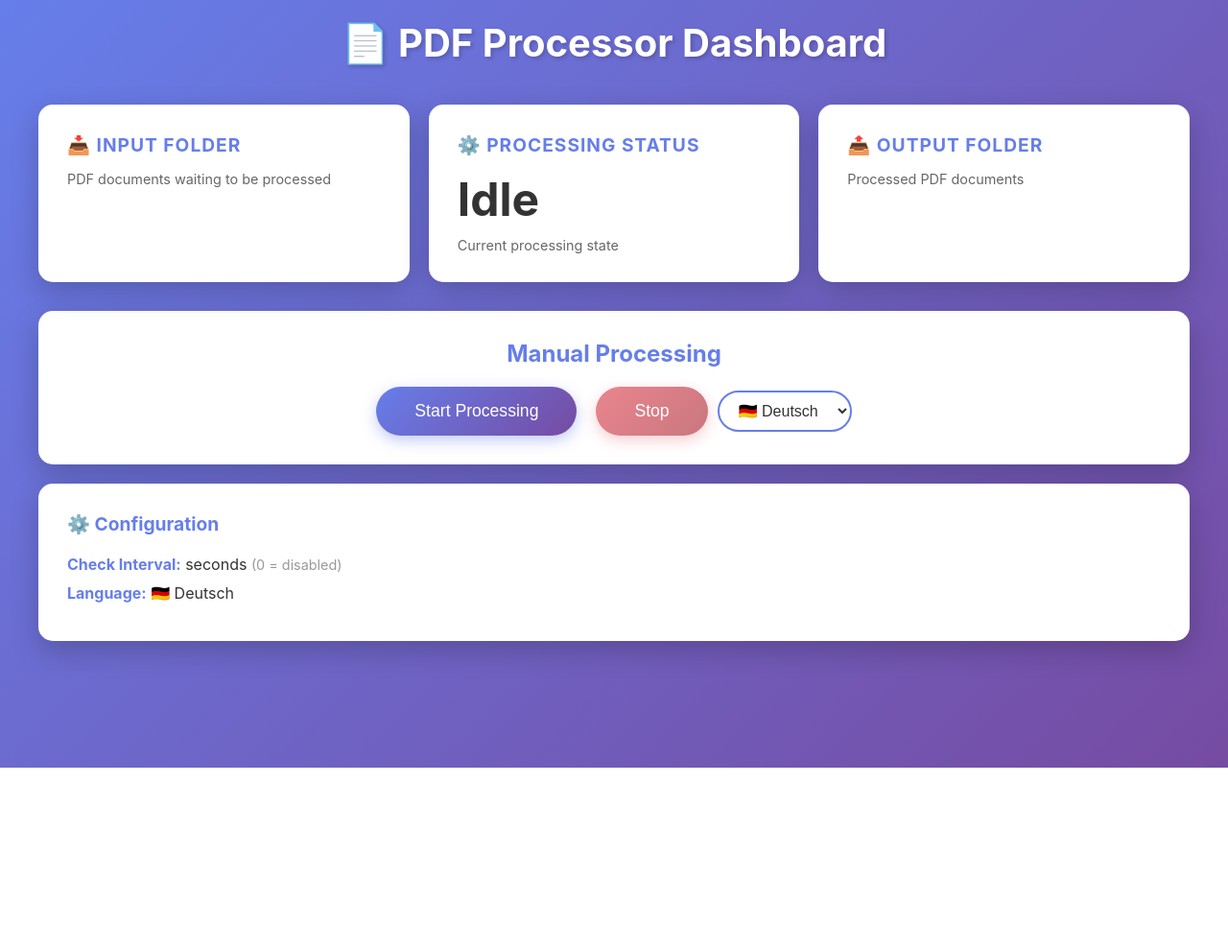
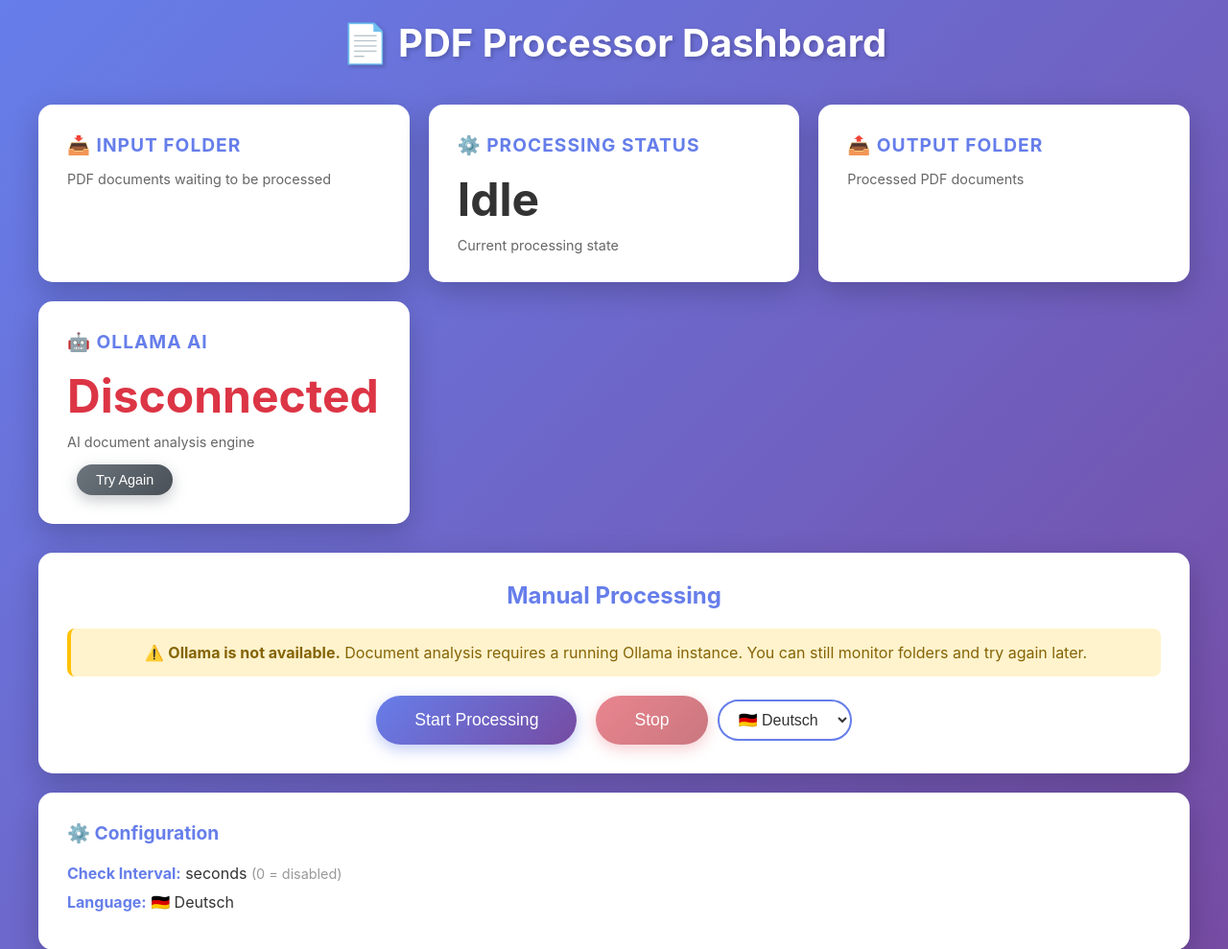
Before and after one commit to christophpitzl/pdf-processor, a Flask app: page / in a window 1280 px wide. Shown: the top 989 px of the page at 96% size. Before the commit the page ends 800 px from the top, so only its background shows below. Run offline with Flask 3, Linux system fonts and the light colour scheme; parts of the project's set-up code (start-up, migrations or seed data) failed here and were passed over.

Commit message:
feat: hardcode directory defaults and improve Ollama UI resilience
- Hardcode INCOMING_DIR and PROCESSED_DIR defaults in config.py
- Add Ollama availability status card to web dashboard
- Show warning banner when Ollama is disconnected
- Add retry button to re-check Ollama connection from GUI

```diff
--- a/src/config.py
+++ b/src/config.py
@@ -59,9 +59,9 @@
         are silently ignored.
         """
         return cls(
-            # Host-mounted directories
-            incoming_dir=os.getenv("INCOMING_DIR", "/incoming"),
-            processed_dir=os.getenv("PROCESSED_DIR", "/processed"),
+            # Host-mounted directories (hardcoded defaults)
+            incoming_dir="/incoming",
+            processed_dir="/processed",
             # Ollama
             ollama_base_url=os.getenv("OLLAMA_BASE_URL", "http://localhost:11434"),
             ollama_model=os.getenv("OLLAMA_MODEL", "granite4.1:3b"),
--- a/src/templates/index.html
+++ b/src/templates/index.html
@@ -243,6 +243,15 @@
         .language-select:focus {
             border-color: #764ba2;
         }
+
+        .ollama-warning {
+            background: #fff3cd;
+            color: #856404;
+            padding: 15px 20px;
+            border-radius: 8px;
+            margin-bottom: 20px;
+            border-left: 4px solid #ffc107;
+        }
     </style>
 </head>
 <body>
@@ -267,10 +276,24 @@
                 <div class="stat" id="output-count">-</div>
                 <div class="stat-label">Processed PDF documents</div>
             </div>
+
+            <div class="card">
+                <h2>🤖 Ollama AI</h2>
+                <div class="stat" id="ollama-status">-</div>
+                <div class="stat-label">AI document analysis engine</div>
+                <div style="margin-top: 15px;">
+                    <button id="ollama-retry-btn" class="btn-secondary" onclick="retryOllama()" style="display: none; padding: 8px 20px; font-size: 0.9rem;">Try Again</button>
+                </div>
+            </div>
         </div>
 
         <div class="controls">
             <h2 style="color: #667eea; margin-bottom: 20px;">Manual Processing</h2>
+
+            <div id="ollama-warning" class="ollama-warning" style="display: none;">
+                <p>⚠️ <strong>Ollama is not available.</strong> Document analysis requires a running Ollama instance.
+                You can still monitor folders and try again later.</p>
+            </div>
             <div class="controls-row">
                 <button id="process-btn" onclick="startProcessing()">Start Processing</button>
                 <button id="stop-btn" class="btn-danger" onclick="stopProcessing()" disabled>Stop</button>
@@ -334,6 +357,22 @@
                     } else {
                         statusEl.textContent = 'Idle';
                         statusEl.style.color = '#333';
+                    }
+
+                    // Ollama status
+                    const ollamaStatusEl = document.getElementById('ollama-status');
+                    const ollamaWarning = document.getElementById('ollama-warning');
+                    const ollamaRetryBtn = document.getElementById('ollama-retry-btn');
+                    if (data.ollama_available) {
+                        ollamaStatusEl.textContent = 'Connected';
+                        ollamaStatusEl.style.color = '#28a745';
+                        ollamaWarning.style.display = 'none';
+                        ollamaRetryBtn.style.display = 'none';
+                    } else {
+                        ollamaStatusEl.textContent = 'Disconnected';
+                        ollamaStatusEl.style.color = '#dc3545';
+                        ollamaWarning.style.display = 'block';
+                        ollamaRetryBtn.style.display = 'inline-block';
                     }
 
                     isProcessing = data.processing;
@@ -450,6 +489,35 @@
             });
         }
 
+        function retryOllama() {
+            const btn = document.getElementById('ollama-retry-btn');
+            btn.disabled = true;
+            btn.textContent = 'Retrying...';
+
+            fetch('/api/ollama/retry', {
+                method: 'POST',
+                headers: {
+                    'Content-Type': 'application/json',
+                }
+            })
+            .then(response => response.json())
+            .then(data => {
+                if (data.status === 'ok') {
+                    showStatus('Ollama connection established!', 'success');
+                    updateStatus();
+                } else {
+                    showStatus(data.message || 'Ollama connection failed', 'error');
+                }
+                btn.disabled = false;
+                btn.textContent = 'Try Again';
+            })
+            .catch(error => {
+                showStatus('Error retrying connection: ' + error, 'error');
+                btn.disabled = false;
+                btn.textContent = 'Try Again';
+            });
+        }
+
         function showStatus(message, type) {
             const statusMsg = document.getElementById('status-message');
             statusMsg.textContent = message;
--- a/src/webapp.py
+++ b/src/webapp.py
@@ -28,6 +28,7 @@
         self._setup_routes()
         self._processing = False
         self._processing_thread: Optional[threading.Thread] = None
+        self._ollama_available: bool = processor.check_ollama_connection()
 
     def _setup_routes(self):
         """Setup Flask routes."""
@@ -36,6 +37,7 @@
         self.app.route("/api/process", methods=["POST"])(self.api_process)
         self.app.route("/api/stop", methods=["POST"])(self.api_stop)
         self.app.route("/api/language", methods=["POST"])(self.api_language)
+        self.app.route("/api/ollama/retry", methods=["POST"])(self.api_ollama_retry)
 
     def index(self):
         """Render main page."""
@@ -93,6 +95,18 @@
         self.processor.language = lang
         logger.info(f"Language changed to: {lang}")
         return jsonify({"status": "ok", "message": f"Language set to {lang}"})
+
+    def api_ollama_retry(self):
+        """Retry Ollama connection check."""
+        try:
+            self._ollama_available = self.processor.check_ollama_connection()
+            if self._ollama_available:
+                return jsonify({"status": "ok", "message": "Ollama connection successful"})
+            else:
+                return jsonify({"status": "error", "message": "Ollama connection failed"}), 503
+        except Exception as e:
+            logger.error(f"Error retrying Ollama connection: {e}")
+            return jsonify({"status": "error", "message": str(e)}), 500
 
     def _process_until_empty(self):
         """Process files until input folder is empty or stop requested."""
@@ -166,6 +180,7 @@
             "processing": self._processing,
             "check_interval": self.processor.check_interval,
             "language": self.processor.language,
+            "ollama_available": self._ollama_available,
             "progress": {
                 "total": self.processor.progress_total,
                 "current": self.processor.progress_current,
```
